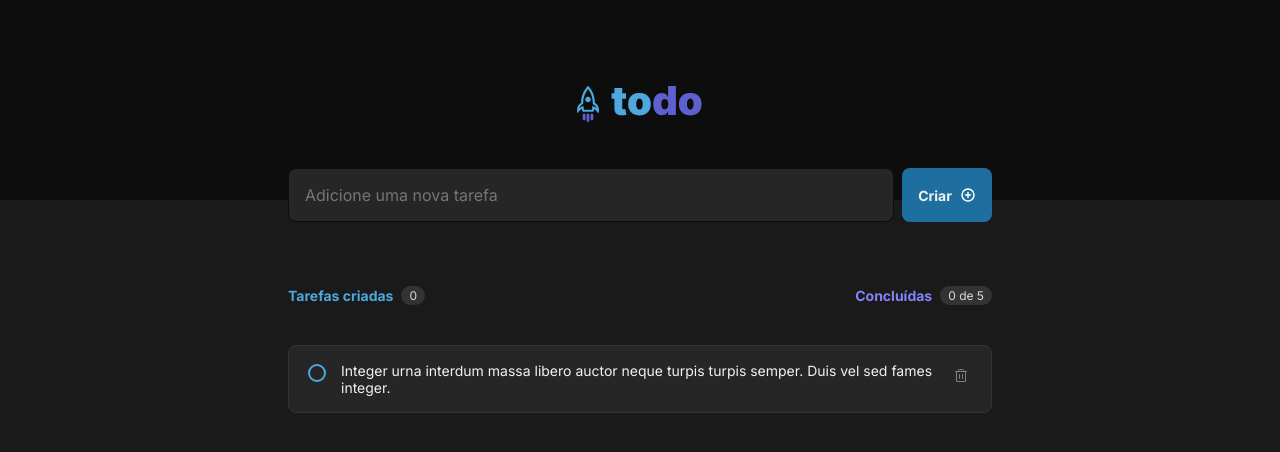
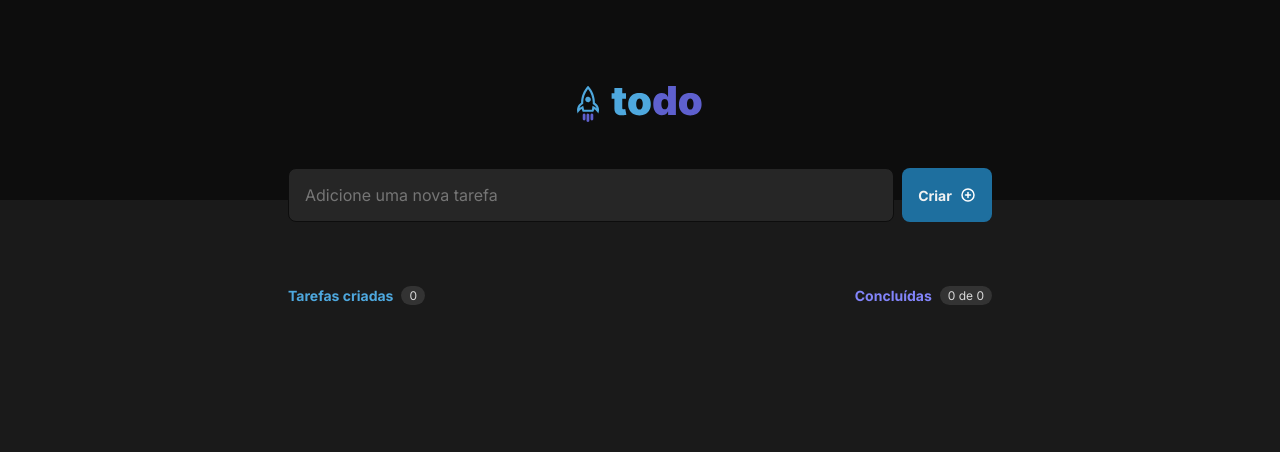
Before and after one commit to LeonardoBrizolla/todo-list-2023, a React (Vite) app: page / in a window 1280 px wide. Shown: the top 452 px of the page. Built offline with nearby package versions, Linux system fonts and the light colour scheme.

Commit message:
Add and Remove task

```diff
--- a/src/App.tsx
+++ b/src/App.tsx
@@ -1,20 +1,46 @@
-import { Header } from "./components/Header";
-import { NewTask } from "./components/NewTask";
+import { FormEvent, useState } from 'react';
+import { Header } from './components/Header';
+import { NewTask } from './components/NewTask';
+import { ListTask } from './components/ListTask';
 
-import styles from './App.module.css'
+import styles from './App.module.css';
 
 import './global.css';
-import { ListTask } from "./components/ListTask";
 
 export function App() {
+  const [tasks, setTasks] = useState<string[]>([]);
+  const [newTask, setNewTask] = useState('');
+
+  function handleAddTask(e: FormEvent<HTMLFormElement>) {
+    e.preventDefault();
+
+    setTasks([...tasks, newTask]);
+    setNewTask('');
+  }
+
+  function deleteTask(contentTextToDelete: string) {
+    const newTasksWithoutContentTextToDelete = tasks.filter(
+      (task) => task !== contentTextToDelete
+    );
+    setTasks(newTasksWithoutContentTextToDelete);
+  }
+
+  function newTaskText(contentTextToNewTask: string) {
+    setNewTask(contentTextToNewTask);
+  }
+
   return (
-    <>
+    <div>
       <Header />
 
       <main className={styles.wrapper}>
-          <NewTask />
-          <ListTask />
+        <NewTask
+          onNewTaskText={newTaskText}
+          newTask={newTask}
+          onAddTask={handleAddTask}
+        />
+        <ListTask tasks={tasks} onDeleteTask={deleteTask} />
       </main>
-    </>
-  )
+    </div>
+  );
 }
--- a/src/components/ListTask.tsx
+++ b/src/components/ListTask.tsx
@@ -1,23 +1,28 @@
 import styles from './ListTask.module.css';
 import { Task } from './Task';
 
-export function ListTask() {
+interface ListTaskProps {
+  tasks: string[];
+  onDeleteTask: (task: string) => void;
+}
+
+export function ListTask({ tasks, onDeleteTask }: ListTaskProps) {
   return (
     <div className={styles.wrapperListTask}>
       <header className={styles.listTaskHeader}>
         <div className={styles.createdTasksWrapper}>
           <strong>Tarefas criadas</strong>
-          <span>0</span>
+          <span>{tasks.length}</span>
         </div>
 
         <div className={styles.doneTasksWrapper}>
           <strong>Concluídas</strong>
-          <span>0 de 5</span>
+          <span>{`0 de ${tasks.length}`}</span>
         </div>
       </header>
 
       <main className={styles.tasksContainer}>
-        <Task />
+        <Task tasks={tasks} onDeleteTask={onDeleteTask} />
       </main>
     </div>
   );
--- a/src/components/NewTask.tsx
+++ b/src/components/NewTask.tsx
@@ -1,19 +1,33 @@
-import { PlusCircle } from "phosphor-react";
+import { ChangeEvent, FormEvent } from 'react';
+import { PlusCircle } from 'phosphor-react';
 
-import styles from "./NewTask.module.css";
+import styles from './NewTask.module.css';
 
-export function NewTask() {
+interface NewTaskProps {
+  onAddTask: (e: FormEvent<HTMLFormElement>) => void;
+  onNewTaskText: (task: string) => void;
+  newTask: string;
+}
+
+export function NewTask({ onAddTask, onNewTaskText, newTask }: NewTaskProps) {
+  function handleNewTaskText(e: ChangeEvent<HTMLInputElement>) {
+    onNewTaskText(e.target.value);
+  }
+
   return (
-    <div className={styles.wrapperNewTask}>
+    <form onSubmit={onAddTask} className={styles.wrapperNewTask}>
       <input
         type="text"
         className={styles.input}
         placeholder="Adicione uma nova tarefa"
+        onChange={handleNewTaskText}
+        value={newTask}
+        required
       />
-      <button className={styles.button}>
+      <button type="submit" className={styles.button}>
         Criar
         <PlusCircle size={16} weight="bold" color={'var(--white)'} />
       </button>
-    </div>
+    </form>
   );
 }
--- a/src/components/Task.module.css
+++ b/src/components/Task.module.css
@@ -33,6 +33,10 @@
   border: 1px solid var(--gray-400);
   background-color: var(--gray-500);
   padding-left: 52px;
+}
+
+.taskContainer + .taskContainer {
+  margin-top: 0.75rem;
 }
 
 .content {
--- a/src/components/Task.tsx
+++ b/src/components/Task.tsx
@@ -2,18 +2,30 @@ import { Trash } from 'phosphor-react';
 
 import styles from './Task.module.css';
 
-export function Task() {
+export interface TasksProps {
+  tasks: string[];
+  onDeleteTask: (task: string) => void;
+}
+
+export function Task({ tasks, onDeleteTask }: TasksProps) {
+  function handleDeleteTask(task: string) {
+    onDeleteTask(task);
+  }
+
   return (
-    <label className={styles.taskContainer}>
-      <input className={styles.checkbox} type="checkbox" />
-      <span className={styles.checkmark}></span>
-      <p className={styles.content}>
-        Integer urna interdum massa libero auctor neque turpis turpis semper.
-        Duis vel sed fames integer.
-      </p>
-      <button>
-        <Trash size={16} />
-      </button>
-    </label>
+    <>
+      {tasks.map((task) => (
+        <label key={task} className={styles.taskContainer}>
+          <input className={styles.checkbox} type="checkbox" />
+          <span className={styles.checkmark}></span>
+
+          <p className={styles.content}>{task}</p>
+
+          <button onClick={() => handleDeleteTask(task)}>
+            <Trash size={16} />
+          </button>
+        </label>
+      ))}
+    </>
   );
 }
```
